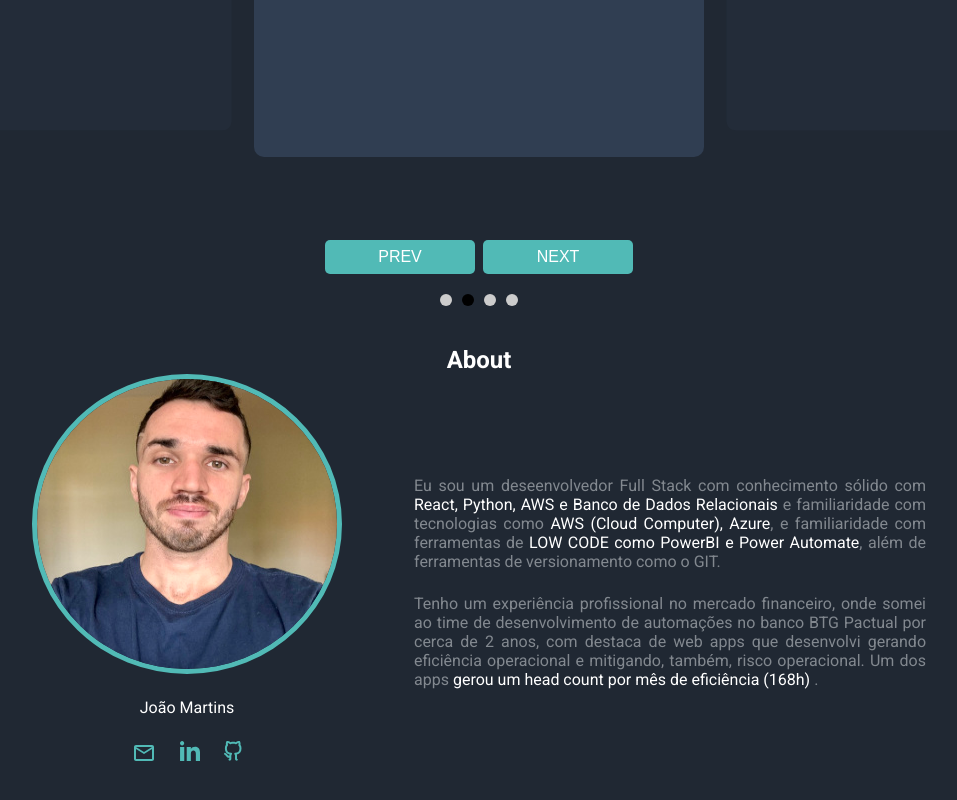
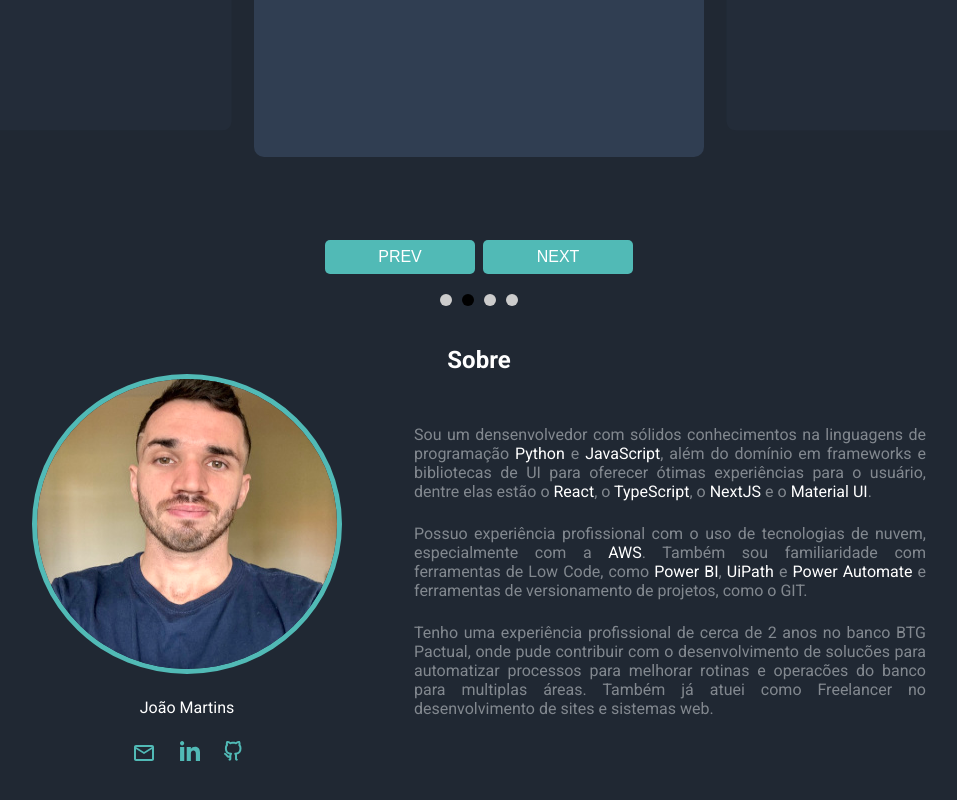
Before and after one commit to JoaoNogueira23/my-portfolio, a Next.js app: page / in a window 1280 px wide. Shown: the part 1060-1860 px from the top of the page, without its empty margins (161-1118 px from the left). Built offline with nearby package versions, Linux system fonts and the light colour scheme.

Commit message:
styles: statics

```diff
--- a/src/app/@about/about.scss
+++ b/src/app/@about/about.scss
@@ -73,9 +73,9 @@
             display: flex;
             flex-direction: column;
             width: 40vw;
-            height: 20vh;
             gap: 2px;
             padding-bottom: 32px;
+            padding-top: 32px;
 
             @media(max-width: 600px) {
                 width: 80%
--- a/src/app/@about/page.tsx
+++ b/src/app/@about/page.tsx
@@ -8,11 +8,9 @@ import "./about.scss"
 export default function AboutPage() {
     return(
         <div className="container-about" id='about'>
-            <h2 className="title-page">About</h2>
+            <h2 className="title-page">Sobre</h2>
 
             <div className="content-about">
-
-
                 <div className="profile">
                     <Image
                     className="img-profile"
@@ -45,15 +43,19 @@ export default function AboutPage() {
                 <div className="profile-description">
 
                     <p>
-                    Eu sou um deseenvolvedor Full Stack com conhecimento sólido com <span className="text-emphasis">React, Python, AWS e Banco de Dados Relacionais</span> e familiaridade
-                    com tecnologias como <span className="text-emphasis">AWS (Cloud Computer), Azure</span>, e familiaridade com ferramentas de <span className="text-emphasis">LOW CODE como PowerBI e Power Automate</span>, além de ferramentas
-                    de versionamento como o GIT.
+                        Sou um densenvolvedor com sólidos conhecimentos na linguagens de programação <span className="text-emphasis"> Python</span> e <span className="text-emphasis">JavaScript</span>, além do domínio em frameworks e bibliotecas de UI para oferecer ótimas experiências para o usuário, dentre elas estão o <span className="text-emphasis">React</span>, o
+                        <span className="text-emphasis"> TypeScript</span>, o <span className="text-emphasis">NextJS</span> e o <span className="text-emphasis">Material UI</span>.
                     </p>
                     <br/>
                     <p>
-                    Tenho um experiência profissional no mercado financeiro, onde somei ao time de desenvolvimento de automações
-                    no banco BTG Pactual por cerca de 2 anos, com destaca de web apps que desenvolvi gerando eficiência operacional e
-                    mitigando, também, risco operacional. Um dos apps <span className="text-emphasis">gerou um head count por mês de eficiência (168h)</span> .
+                        Possuo experiência profissional com o uso de tecnologias de nuvem, especialmente com a <span className="text-emphasis">AWS</span>. Também sou familiaridade com ferramentas de Low Code, como <span className="text-emphasis">Power BI</span>,
+                        <span className="text-emphasis"> UiPath</span> e <span className="text-emphasis">Power Automate</span> e ferramentas de versionamento de projetos, como o GIT.
+                    </p>
+
+                    <br/>
+                    <p>
+                        Tenho uma experiência profissional de cerca de 2 anos no banco BTG Pactual, onde pude contribuir com o desenvolvimento de solucões para automatizar processos para melhorar rotinas e operacões
+                        do banco para multiplas áreas. Também já atuei como Freelancer no desenvolvimento de sites e sistemas web.
                     </p>
                 </div>
             </div>
--- a/src/components/pages/home/HomePage.tsx
+++ b/src/components/pages/home/HomePage.tsx
@@ -15,8 +15,7 @@ export default function HomePage(){
                     Eleve o seu negócio com um desenvolvimento de qualidade!
                     </h2>
                     <p className="apresentation">
-                    Eu me chamo João Victor,  um desenvolvedor Full Stack com experiência no desenvolvimento de sistemas que melhorem rotinas
-                    operacionais e agregam valor ao negócio.
+                    Eu me chamo João Victor,  um desenvolvedor Full Stack com experiência no desenvolvimento de sistemas que agregam valor ao negócio.
                     </p>
                     <div className="links">
                         <a className="button-contact" href="mailto:jvictor.n.m23@gmail.com" target="_blank">
```
